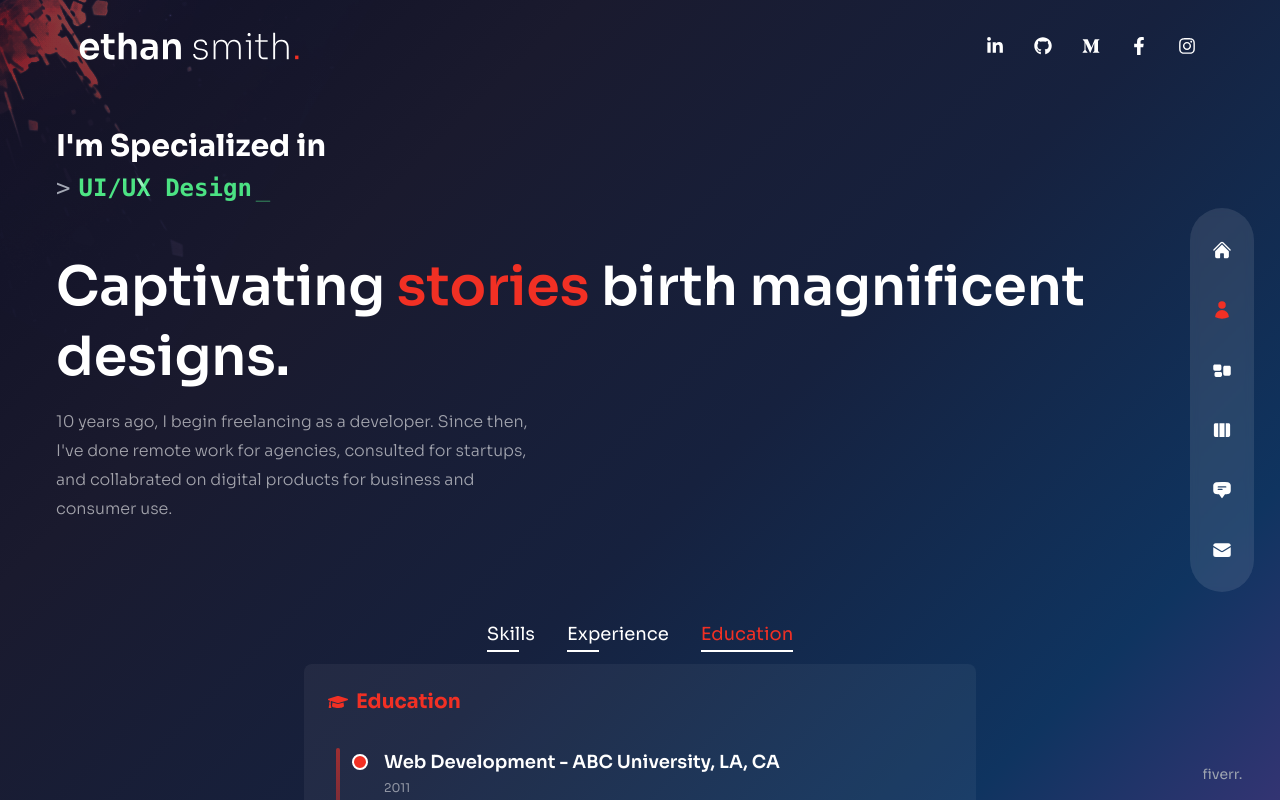
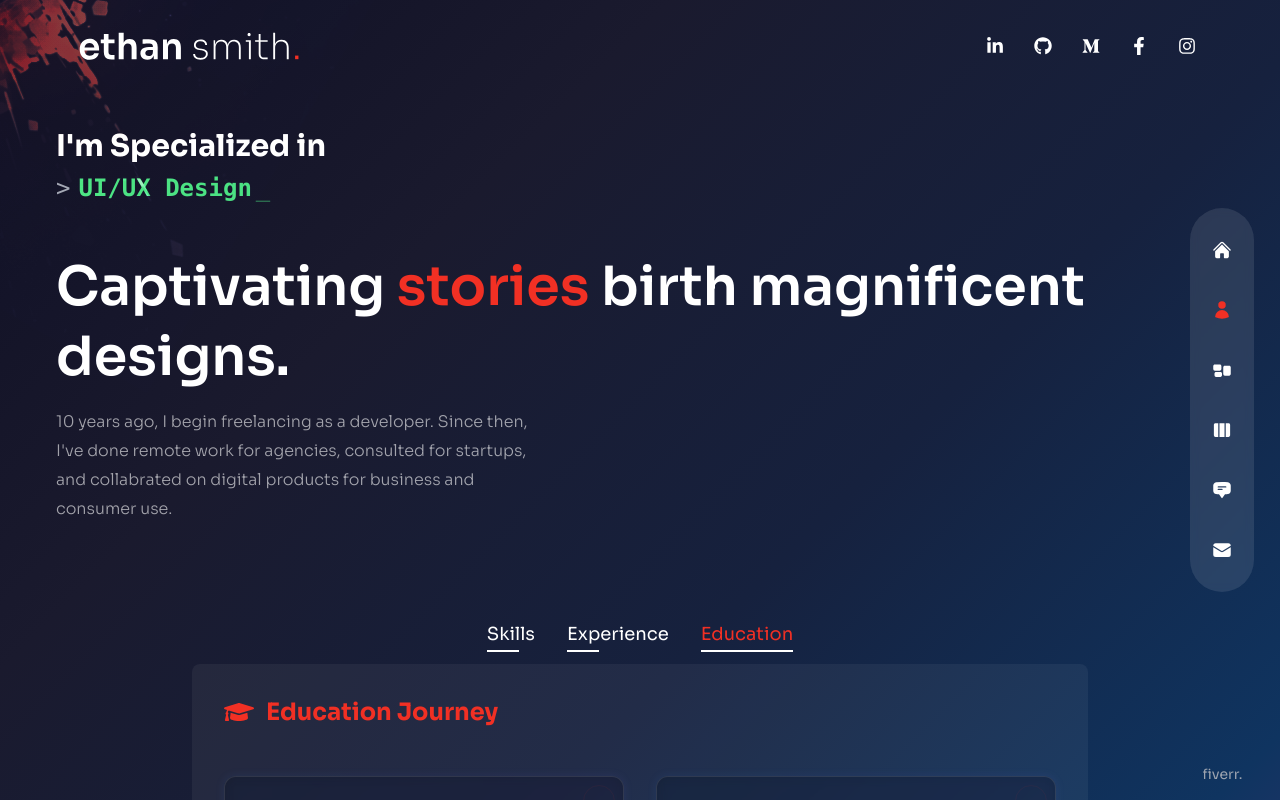
Before and after one commit to arosha619/modern-portfolio-me-2.0, a Next.js app: page /about in a window 1280 px wide. Both pictures are taken after a click on the element "Education". Shown: the top 800 px of the page. Built offline with nearby package versions, Linux system fonts and the light colour scheme.

Commit message:
education

```diff
--- a/app/about/page.jsx
+++ b/app/about/page.jsx
@@ -96,16 +96,16 @@ export const aboutData = [
     title: "credentials",
     info: [
       {
-        title: "Web Development - ABC University, LA, CA",
-        stage: "2011",
+        title: "B.Sc. (Hons) in Information Technology",
+        stage: "2024",
+        institution: "Faculty of Information Technology, University of Moratuwa",
+        details: "Bachelor's degree with honors in Information Technology",
       },
       {
-        title: "Computer Science Diploma - AV Technical Institute",
-        stage: "2009",
-      },
-      {
-        title: "Certified Graphic Designer - ABC Institute, Los Angeles, CA",
-        stage: "2006",
+        title: "G.C.E Advanced Level - Physical Science Stream",
+        stage: "2018",
+        institution: "Peradeniya Central College",
+        details: "1 'A', 2 'B's - ('A' for Combined Mathematics) | Z-Score: 1.5544",
       },
     ],
   },
@@ -302,23 +302,122 @@ const About = () => {
             </div>
           </div>
         ) : (
-          // Education Section
-          <div className="w-full max-w-2xl bg-white/5 rounded-lg p-6 flex flex-col gap-6">
-            <h3 className="text-xl font-bold text-accent mb-2 flex items-center gap-2"><FaGraduationCap className="text-accent" /> Education</h3>
-            <div className="relative pl-6">
-              {/* Vertical timeline line */}
-              <div className="absolute left-2 top-0 bottom-0 w-1 bg-gradient-to-b from-accent/60 to-transparent rounded-full" />
+          // Enhanced Education Section
+          <div className="w-full max-w-4xl bg-white/5 rounded-lg p-8 flex flex-col gap-8">
+            <motion.h3
+              initial={{ opacity: 0, y: -20 }}
+              animate={{ opacity: 1, y: 0 }}
+              transition={{ duration: 0.6 }}
+              className="text-2xl font-bold text-accent mb-4 flex items-center gap-3"
+            >
+              <FaGraduationCap className="text-accent text-3xl" />
+              Education Journey
+            </motion.h3>
+
+            <div className="grid md:grid-cols-2 gap-8">
               {aboutTabs[index].info.map((item, itemI) => (
-                <div key={itemI} className="mb-8 last:mb-0 flex items-start gap-4 relative">
-                  {/* Dot */}
-                  <div className="w-4 h-4 rounded-full bg-accent mt-1.5 border-2 border-white flex-shrink-0" />
-                  <div className="flex-1">
-                    <div className="font-semibold text-white text-lg">{item.title}</div>
-                    <div className="text-xs text-white/50 mt-1">{item.stage}</div>
+                <motion.div
+                  key={itemI}
+                  initial={{ opacity: 0, x: itemI % 2 === 0 ? -50 : 50, y: 30 }}
+                  animate={{ opacity: 1, x: 0, y: 0 }}
+                  transition={{ duration: 0.8, delay: itemI * 0.2 }}
+                  whileHover={{
+                    scale: 1.02,
+                    transition: { duration: 0.3 }
+                  }}
+                  className="relative group"
+                >
+                  {/* Card Background with Gradient */}
+                  <div className="absolute inset-0 bg-gradient-to-br from-blue-500/10 to-purple-500/10 rounded-xl blur-sm group-hover:blur-md transition-all duration-300" />
+
+                  {/* Main Card */}
+                  <div className="relative bg-black/30 backdrop-blur-sm border border-white/10 rounded-xl p-6 hover:border-accent/50 transition-all duration-300">
+
+                    {/* Degree Badge */}
+                    <div className="flex items-center justify-between mb-4">
+                      <div className="flex items-center gap-3">
+                        <div className="w-12 h-12 bg-gradient-to-br from-accent to-blue-500 rounded-full flex items-center justify-center">
+                          <FaGraduationCap className="text-white text-xl" />
+                        </div>
+                        <div>
+                          <h4 className="text-lg font-bold text-white group-hover:text-accent transition-colors duration-300">
+                            {item.title}
+                          </h4>
+                          <p className="text-sm text-gray-400">{item.stage}</p>
+                        </div>
+                      </div>
+
+                      {/* Year Badge */}
+                      <motion.div
+                        initial={{ scale: 0 }}
+                        animate={{ scale: 1 }}
+                        transition={{ duration: 0.5, delay: itemI * 0.3 + 0.5 }}
+                        className="bg-accent/20 border border-accent/30 rounded-full px-3 py-1"
+                      >
+                        <span className="text-accent font-bold text-sm">{item.stage}</span>
+                      </motion.div>
+                    </div>
+
+                    {/* Institution */}
+                    <div className="mb-3">
+                      <p className="text-blue-300 font-medium text-sm mb-1">Institution</p>
+                      <p className="text-white/90 text-base">{item.institution}</p>
+                    </div>
+
+                    {/* Details */}
+                    {item.details && (
+                      <div className="mb-4">
+                        <p className="text-blue-300 font-medium text-sm mb-1">Details</p>
+                        <p className="text-white/80 text-sm leading-relaxed">{item.details}</p>
+                      </div>
+                    )}
+
+                    {/* Progress Bar for Degree Completion */}
+                    <div className="mt-4">
+                      <div className="flex justify-between text-xs text-gray-400 mb-1">
+                        <span>Progress</span>
+                        <span>{item.stage === "2024" ? "Completed" : "Completed"}</span>
+                      </div>
+                      <div className="w-full bg-gray-700 rounded-full h-2">
+                        <motion.div
+                          initial={{ width: 0 }}
+                          animate={{ width: "100%" }}
+                          transition={{ duration: 1, delay: itemI * 0.4 + 0.8 }}
+                          className="bg-gradient-to-r from-accent to-blue-500 h-2 rounded-full"
+                        />
+                      </div>
+                    </div>
+
+                    {/* Decorative Elements */}
+                    <div className="absolute top-2 right-2 opacity-20">
+                      <div className="w-8 h-8 border border-accent/30 rounded-full" />
+                    </div>
+                    <div className="absolute bottom-2 left-2 opacity-20">
+                      <div className="w-4 h-4 bg-accent/20 rounded-full" />
+                    </div>
                   </div>
-                </div>
+                </motion.div>
               ))}
             </div>
+
+            {/* Education Summary */}
+            <motion.div
+              initial={{ opacity: 0, y: 20 }}
+              animate={{ opacity: 1, y: 0 }}
+              transition={{ duration: 0.6, delay: 0.8 }}
+              className="mt-6 p-4 bg-gradient-to-r from-accent/10 to-blue-500/10 rounded-lg border border-accent/20"
+            >
+              <div className="flex items-center gap-3 mb-2">
+                <div className="w-6 h-6 bg-accent rounded-full flex items-center justify-center">
+                  <span className="text-white text-xs font-bold">✓</span>
+                </div>
+                <h4 className="text-white font-semibold">Academic Excellence</h4>
+              </div>
+              <p className="text-white/80 text-sm">
+                Strong foundation in Information Technology with honors degree and excellent performance in Advanced Level examinations,
+                demonstrating consistent academic achievement and technical proficiency.
+              </p>
+            </motion.div>
           </div>
         )}
       </div>
```
